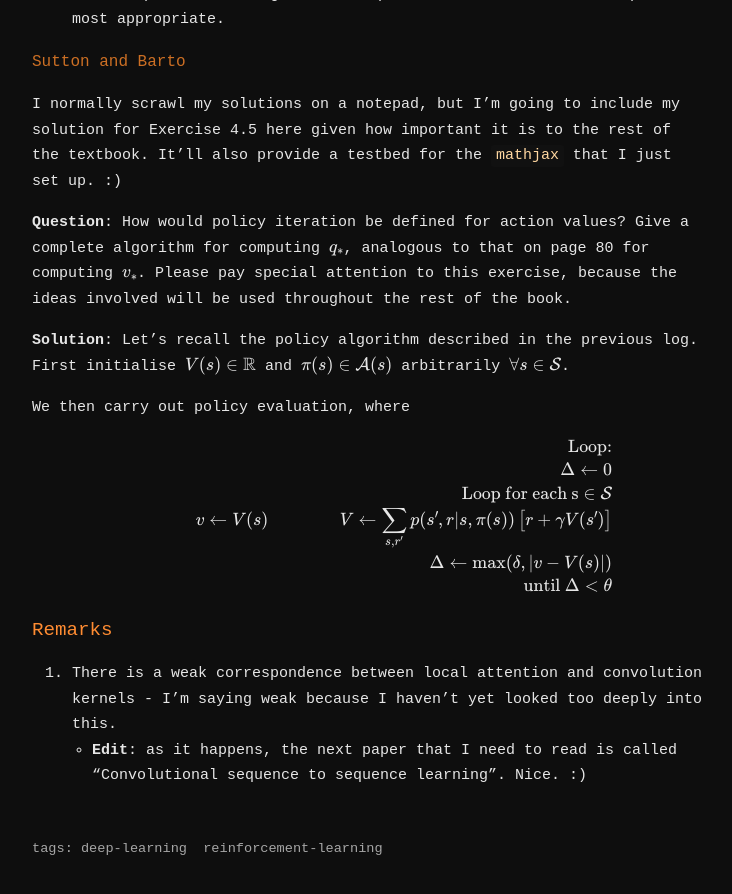
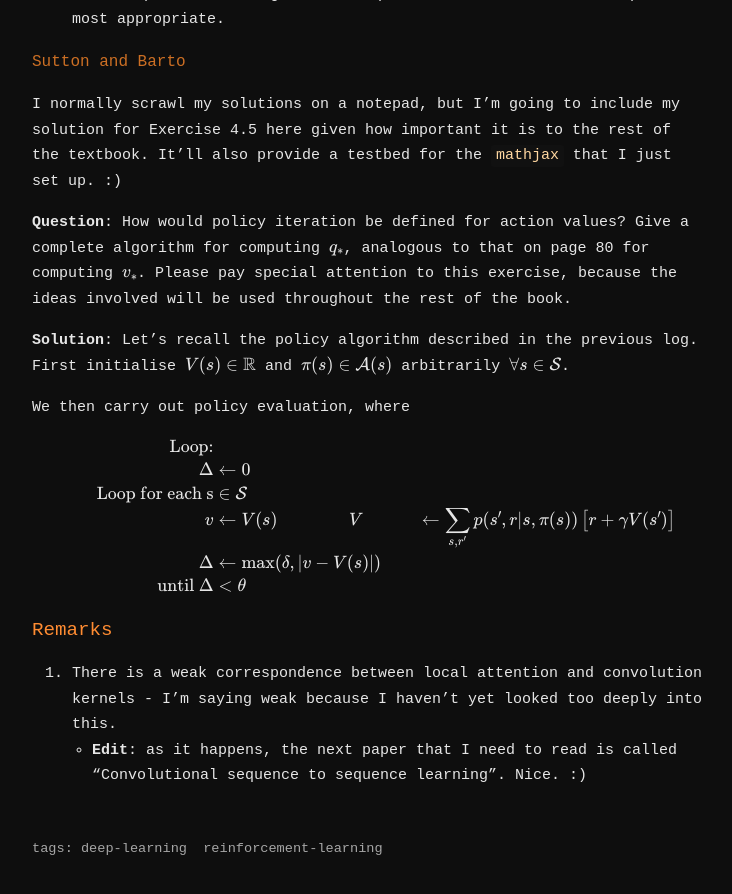
Before and after one commit to aravinthen/aravinthen.github.io, a Jekyll site: the page built from _log/2026-01-21.md, in a window 1280 px wide and 900 px high, scrolled down 1101 px. Shown: the top 894 px of the window, without its empty margins (272-1004 px from the left). Built offline with Jekyll 4.4.1, drawn with Linux system fonts in a browser that asks for light colours.

Commit message:
mathjax correction :(

```diff
--- a/_log/2026-01-21.md
+++ b/_log/2026-01-21.md
@@ -33,15 +33,14 @@ We then carry out policy evaluation, where
 $$
 \begin{aligned}
 \text{Loop:} \\
-\qquad\Delta \leftarrow 0 \newline
-\qquad\text{Loop for each s} \in \mathcal{S} \\
-\qquad\qquad v \leftarrow V(s)
-\qquad\qquad V \leftarrow \sum_{s,r'} p(s', r \vert s, \pi(s)) \left[ r + \gamma V(s') \right] \\
-\qquad\qquad \Delta \leftarrow \text{max}(\delta, \lvert v - V(s)\rvert) \\
-\qquad \text{ until } \Delta < \theta
+\qquad\Delta &\leftarrow 0 \newline
+\qquad\text{Loop for each s} &\in \mathcal{S} \\
+\qquad\qquad v &\leftarrow V(s)
+\qquad\qquad V &\leftarrow \sum_{s,r'} p(s', r \vert s, \pi(s)) \left[ r + \gamma V(s') \right] \\
+\qquad\qquad \Delta &\leftarrow \text{max}(\delta, \lvert v - V(s)\rvert) \\
+\qquad \text{ until } \Delta &< \theta
 \end{aligned}
 $$
-
 
 
 ## Remarks
```
